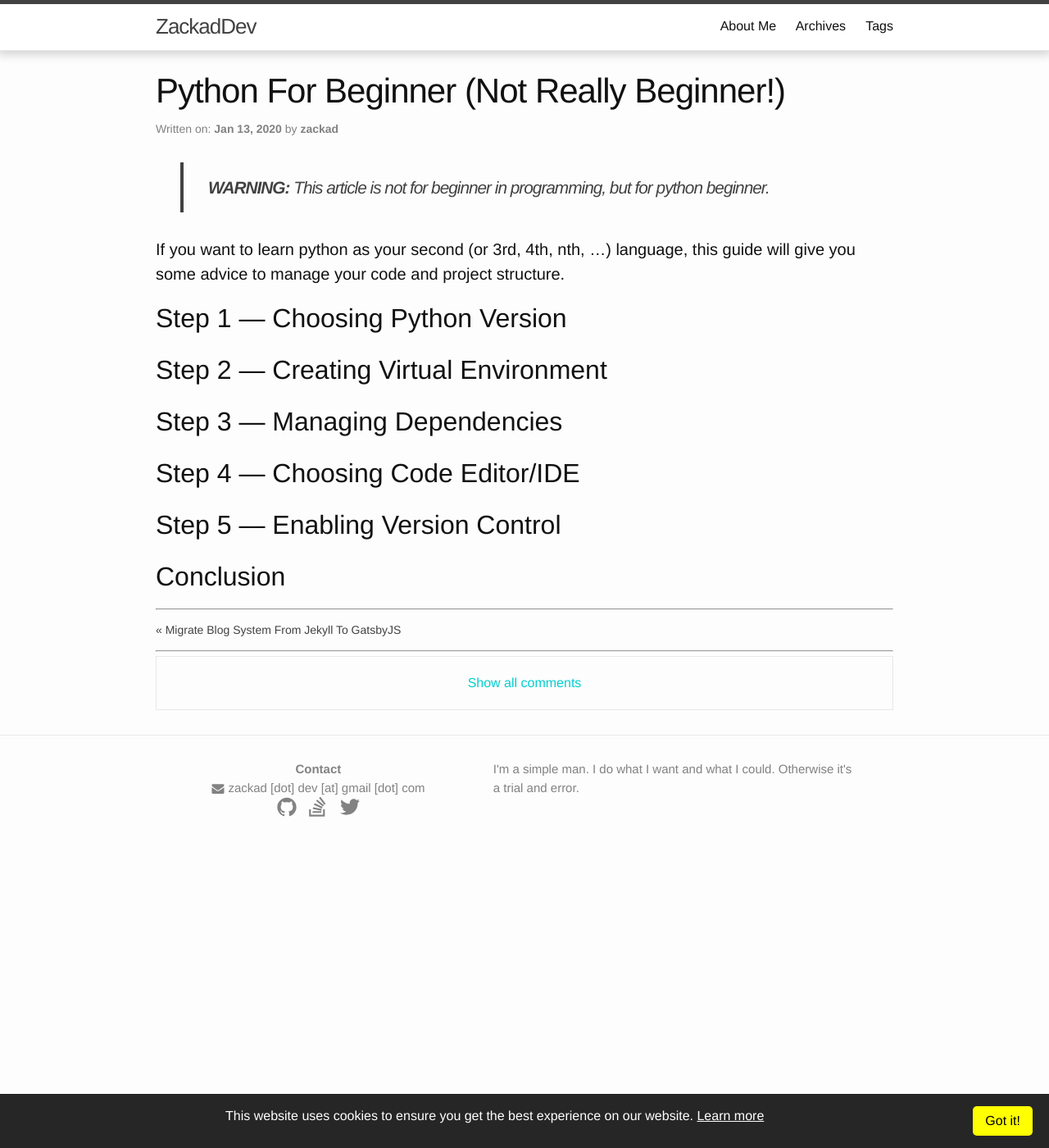
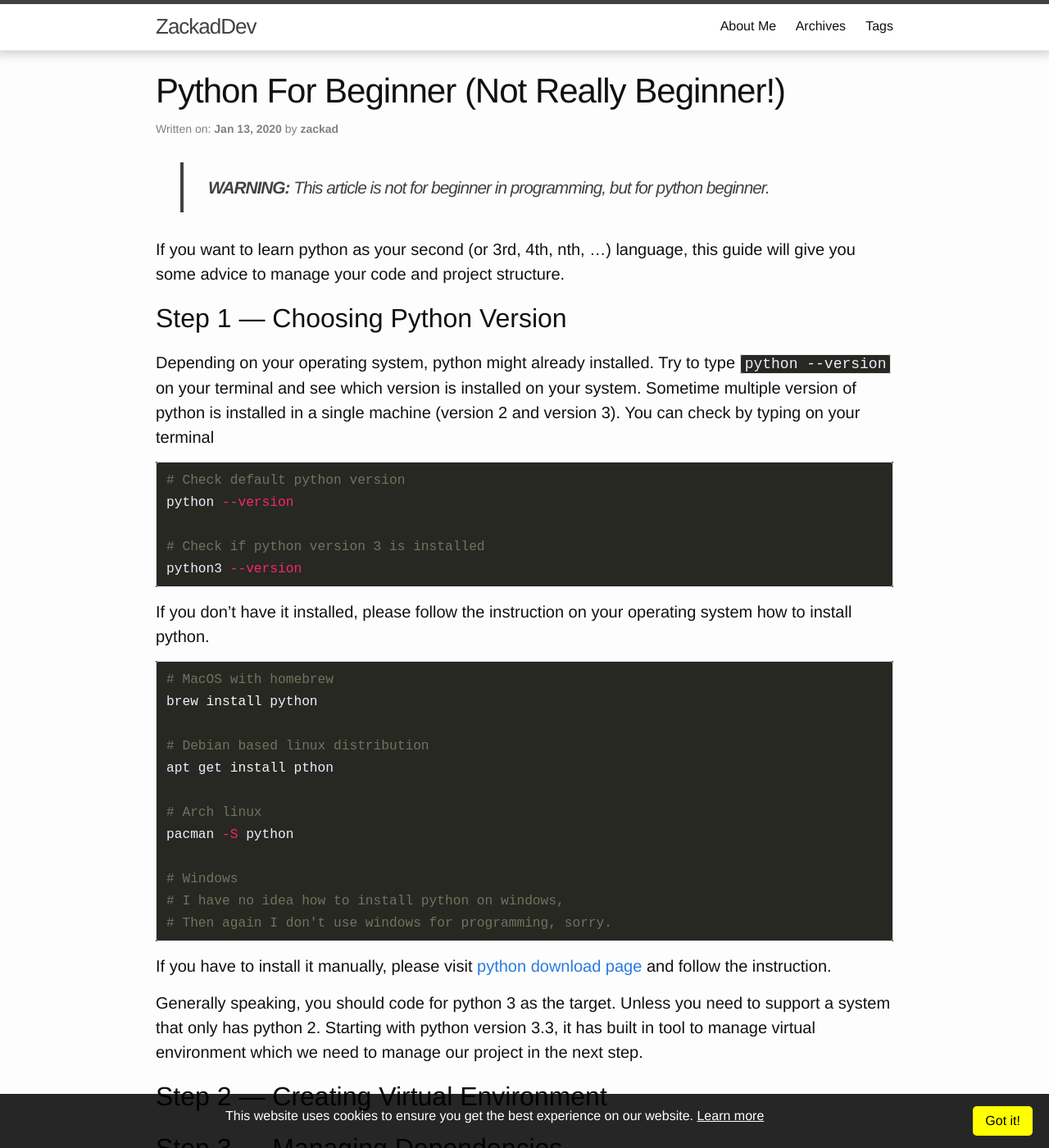
Before and after one commit to zackad/blog-src, a Jekyll site: the page built from _posts/2020-01-13-python-for-beginner-not-really-beginner.md, in a window 1280 px wide and 1400 px high. Shown: the whole window at 82% size. Built offline with Jekyll 4.4.1, drawn with Linux system fonts in a browser that asks for light colours; some of the changed text lies outside the part shown.

Commit message:
[content] add step 1 content and conclusion

````diff
--- a/_posts/2020-01-13-python-for-beginner-not-really-beginner.md
+++ b/_posts/2020-01-13-python-for-beginner-not-really-beginner.md
@@ -10,6 +10,37 @@ If you want to learn python as your second (or 3rd, 4th, nth, ...) language, thi
 
 ## Step 1 — Choosing Python Version
 
+Depending on your operating system, python might already installed. Try to type `python --version` on your terminal and see which version is installed on your system. Sometime multiple version of python is installed in a single machine (version 2 and version 3). You can check by typing on your terminal
+
+```shell
+# Check default python version
+python --version
+
+# Check if python version 3 is installed
+python3 --version
+```
+
+If you don't have it installed, please follow the instruction on your operating system how to install python.
+
+```shell
+# MacOS with homebrew
+brew install python
+
+# Debian based linux distribution
+apt get install pthon
+
+# Arch linux
+pacman -S python
+
+# Windows
+# I have no idea how to install python on windows,
+# Then again I don't use windows for programming, sorry.
+```
+
+If you have to install it manually, please visit [python download page][python-download] and follow the instruction.
+
+Generally speaking, you should code for python 3 as the target. Unless you need to support a system that only has python 2. Starting with python version 3.3, it has built in tool to manage virtual environment which we need to manage our project in the next step.
+
 ## Step 2 — Creating Virtual Environment
 
 ## Step 3 — Managing Dependencies
@@ -19,3 +50,11 @@ If you want to learn python as your second (or 3rd, 4th, nth, ...) language, thi
 ## Step 5 — Enabling Version Control
 
 ## Conclusion
+
+-   use python 3
+-   different environment for different project
+-   install dependencies in virtual environment
+-   use jupyter notebook to fiddle around
+-   keep project history with git
+
+[python-download]: https://www.python.org/downloads/
````
